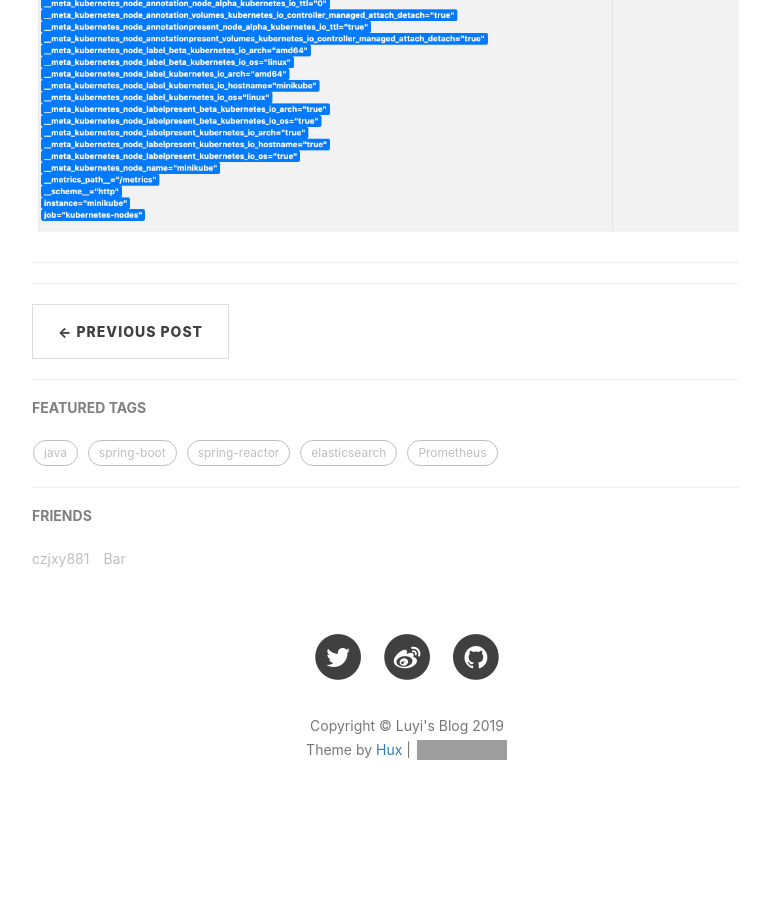
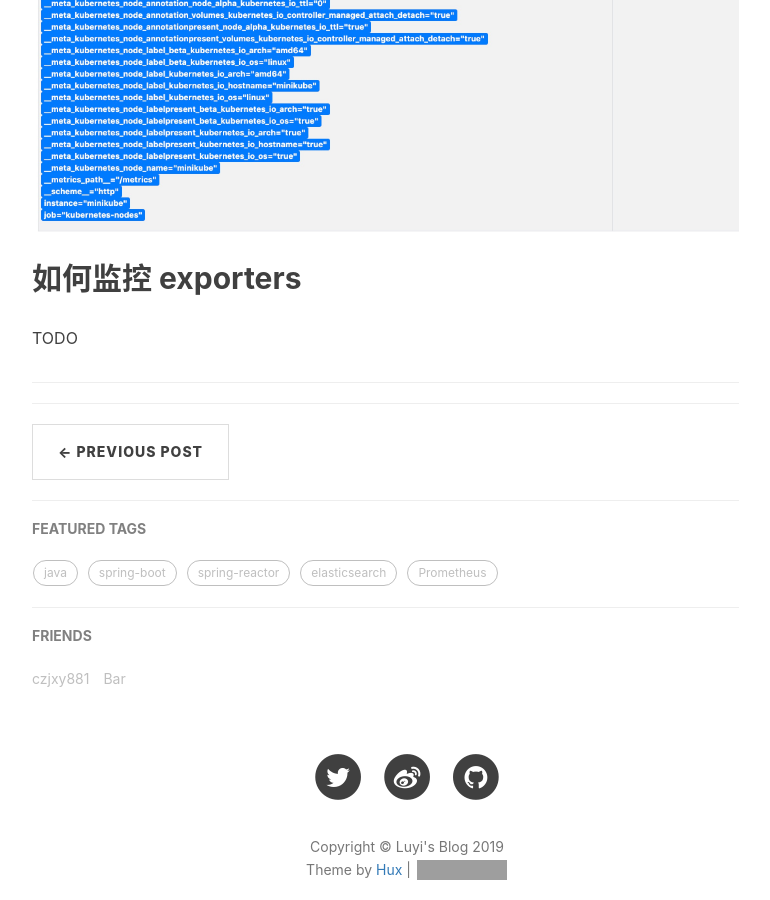
Before and after one commit to luyiisme/luyiisme.github.io, a Jekyll site: the page built from _posts/2019-07-06-prom-outside-monitor-k8s.markdown, in a window 1280 px wide and 900 px high, scrolled down 2240 px. Shown: the whole window, without its empty margins (233-1003 px from the left). Built offline with Jekyll 4.4.1, drawn with Linux system fonts in a browser that asks for light colours; nearby versions of some CDN libraries; comment, search, counter and statistics services are not loaded; before the commit the page ends 3094 px from its top, so only the background shows below that; grey boxes are pictures that could not be loaded.

Commit message:
add monitor minikube article

```diff
--- a/_posts/2019-07-06-prom-outside-monitor-k8s.markdown
+++ b/_posts/2019-07-06-prom-outside-monitor-k8s.markdown
@@ -78,3 +78,7 @@ scrape_configs:
 在 prometheus 的控制台上查看：
 
 ![image](/img/in-post/prom-node-discovery.jpg)
+
+## 如何监控 exporters
+
+TODO
```
